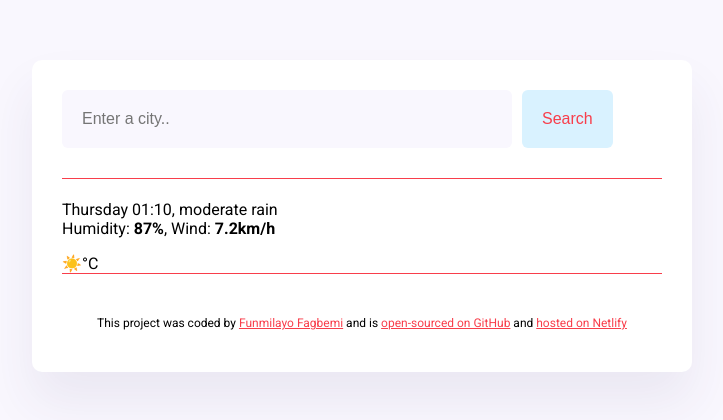
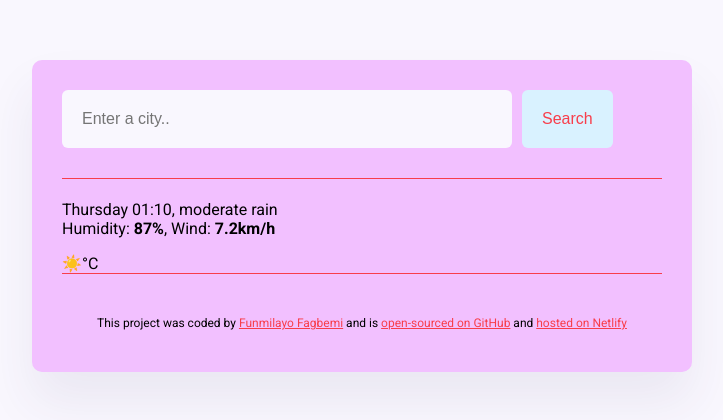
Before and after one commit to Funmi77/Vanilla-Weather-Search-Homework, a plain HTML site: page index.html in a window 1280 px wide. Shown: the whole page, without its empty margins (278-1001 px from the left). Drawn offline with nearby package versions, Linux system fonts and the light colour scheme.

Commit message:
Updated background color on weather app

```diff
--- a/style.css
+++ b/style.css
@@ -8,7 +8,7 @@ a {
 }
 
 .weather-app {
-  background: white;
+  background: #f2c0ff;
   max-width: 600px;
   margin: 60px auto;
   padding: 30px;
```
